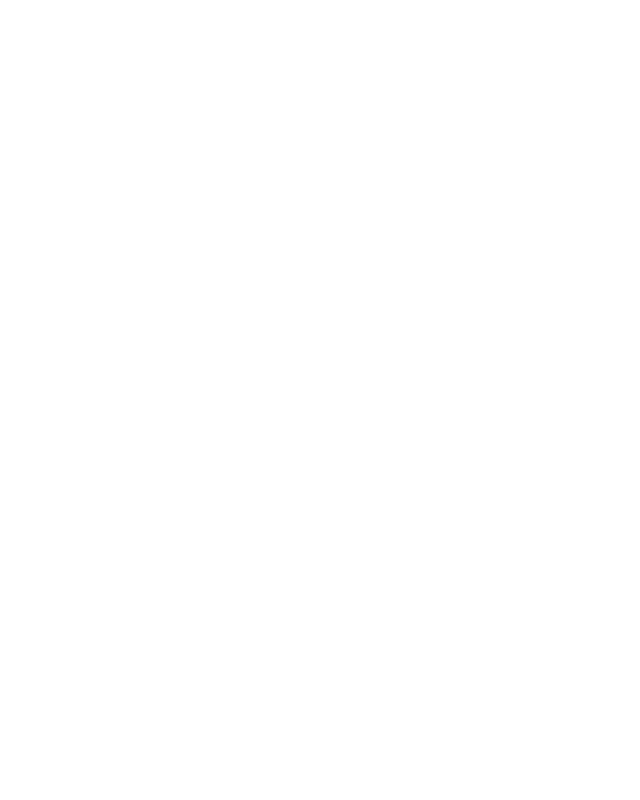
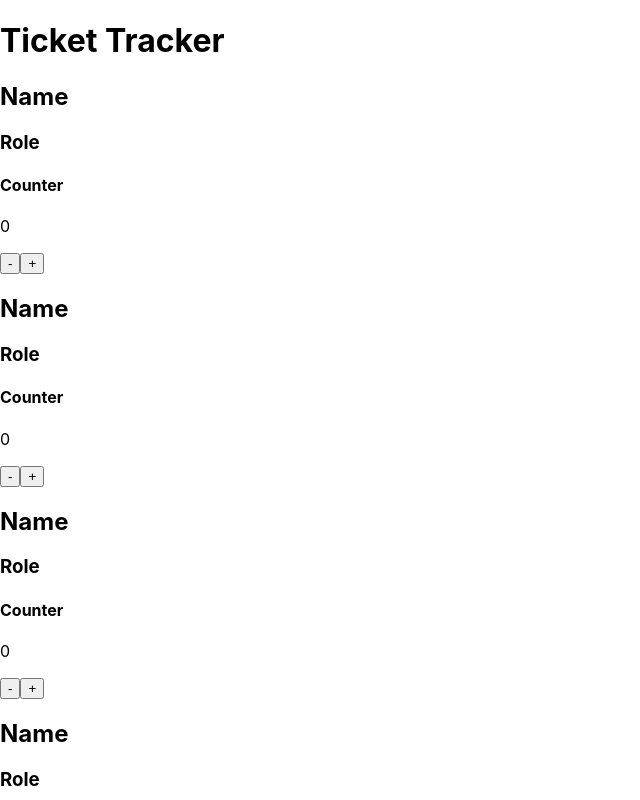
Before and after one commit to garyinlam/ticket-tracker, a React (Create React App) app: page / in a window 1280 px wide. Shown: the top 800 px of the page, without its empty margins (0-640 px from the left). Built offline with nearby package versions, Linux system fonts and the light colour scheme.

Commit message:
Basic components without styling

```diff
--- a/src/App.jsx
+++ b/src/App.jsx
@@ -1,10 +1,12 @@
 import './App.scss';
-
+import Header from './components/Header/Header';
+import CardContainer from './components/CardContainer/CardContainer';
 
 function App() {
   return (
     <div className="app">
-
+      <Header />
+      <CardContainer />
     </div>
   );
 }
--- a/src/components/CardContainer/CardContainer.jsx
+++ b/src/components/CardContainer/CardContainer.jsx
@@ -1,9 +1,16 @@
 import React from 'react'
 import "./CardContainer.scss"
+import EmployeeCard from '../EmployeeCard/EmployeeCard'
+
+const tempArr = [1,2,3,4,5,6,7,8];
 
 const CardContainer = () => {
   return (
-    <div>CardContainer</div>
+    <div>
+      {tempArr.map(() => {
+        return <EmployeeCard />
+      })}
+    </div>
   )
 }
 
--- a/src/components/Counter/Counter.jsx
+++ b/src/components/Counter/Counter.jsx
@@ -4,7 +4,14 @@
 
 const Counter = () => {
   return (
-    <div>Counter</div>
+    <div className='counter'>
+      <h4 className='counter__heading'>Counter</h4>
+      <p className='counter__tracker'>0</p>
+      <div className='counter__buttons'>
+        <button className='counter__button counter__button--minus'>-</button>
+        <button className='counter__button counter__button--plus'>+</button>
+      </div>
+    </div>
   )
 }
 
--- a/src/components/EmployeeCard/EmployeeCard.jsx
+++ b/src/components/EmployeeCard/EmployeeCard.jsx
@@ -1,10 +1,15 @@
 import React from 'react'
 import "./EmployeeCard.scss"
+import Counter from '../Counter/Counter'
 
 
 const EmployeeCard = () => {
   return (
-    <div>EmployeeCard</div>
+    <div className='card'>
+      <h2 className='card__name'>Name</h2>
+      <h3 className='card__role'>Role</h3>
+      <Counter />
+    </div>
   )
 }
 
```
Also changed, not shown: src/components/Button/Button.jsx (added, +10 -0 lines), src/components/ButtonContainer/ButtonContainer.jsx (added, +10 -0 lines), src/components/Button/Button.scss (added), src/components/ButtonContainer/ButtonContainer.scss (added).
